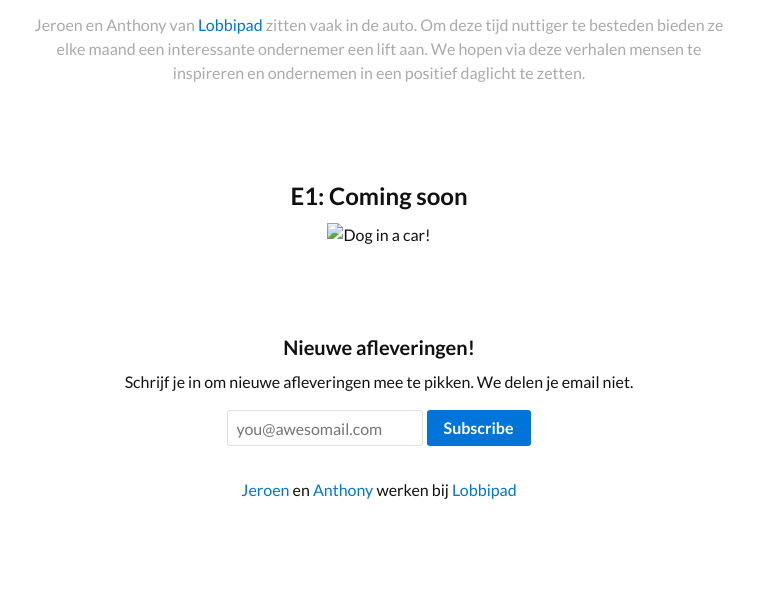
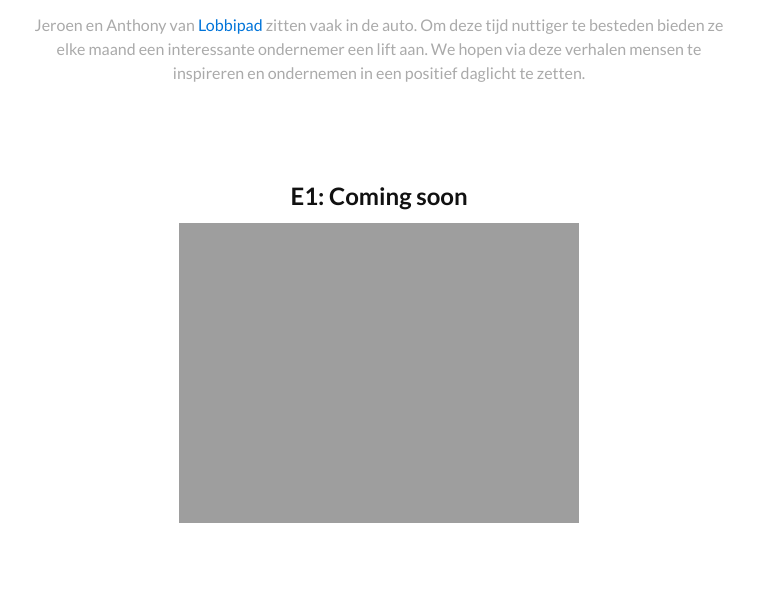
Before and after one commit to digideskio/carpool.chat, a website: page index.html in a window 1280 px wide. Shown: the part 171-785 px from the top of the page, without its empty margins (261-1019 px from the left). Drawn offline with Linux system fonts and the light colour scheme; the site is published under a folder, as on GitHub Pages, so addresses that start at the root find nothing; a script that the page names is missing.

Commit message:
Fix gif path.

```diff
--- a/index.html
+++ b/index.html
@@ -21,7 +21,7 @@
 
       <article id="episode-1" class="mb2">
         <h2>E1: Coming soon</h2>
-        <img class="fit" src="/assets/dog-car.gif" alt="Dog in a car!" />
+        <img class="fit" src="assets/dog-car.gif" alt="Dog in a car!" />
       </article>
     </section>
 
```
